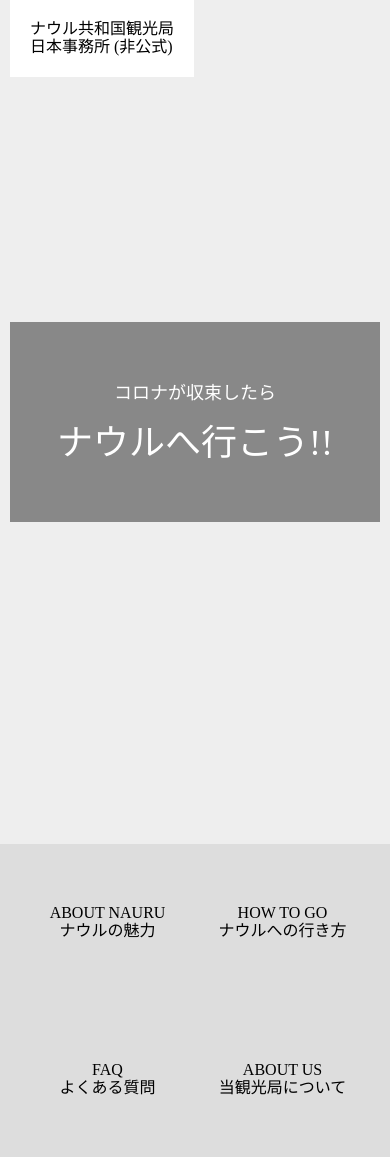
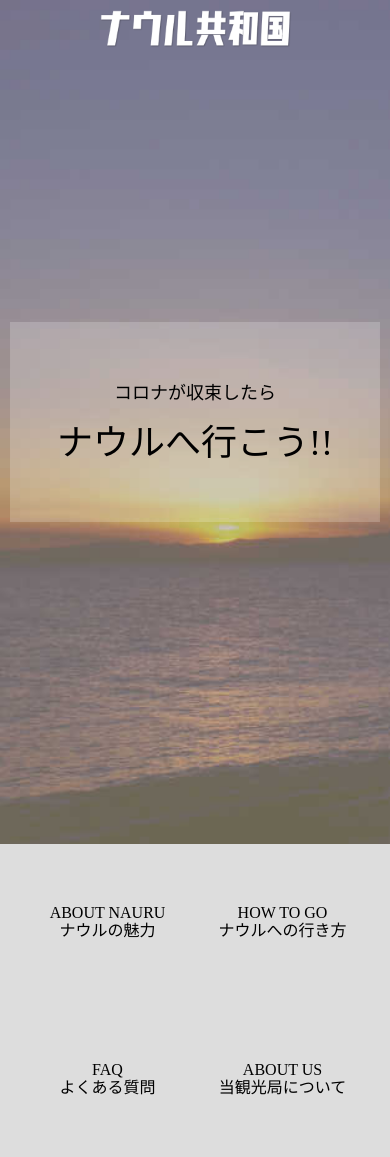
Before and after one commit to ad5jp/nauru, a PHP site: page / in a window 390 px wide. Shown: the top 1157 px of the page. Run offline with PHP 8.4, Linux system fonts and the light colour scheme.

Commit message:
えびさんデザインマージ

```diff
--- a/css/home.css
+++ b/css/home.css
@@ -2,20 +2,27 @@
   position: relative;
   width: 100%;
   height: 100vh;
-  background: #EEE;
+  background: url(/images/home/back.jpg);
+  background-size: cover;
 }
 
 .home-main-branding {
   position: absolute;
   left: 10%;
   top: 0;
-  padding: 20px;
-  background: #FFF;
+  padding: 10px;
+}
+
+.home-main-branding img {
+  width: 100%;
+  height: auto;
 }
 
 @media (max-width: 870px) {
   .home-main-branding {
-    left: 10px;
+    left: 0;
+    width: 100%;
+    padding: 10px 25%;
   }
 }
 
@@ -32,8 +39,8 @@
   padding: 40px 0;
   text-align: center;
   line-height: 50px;
-  background: #888;
-  color: #FFF;
+  background: rgba(255,255,255,0.2);
+  color: #000;
   font-size: 36px;
 }
 
--- a/index.html
+++ b/index.html
@@ -25,7 +25,7 @@
 <main class="home">
 
 <section class="home-main">
-    <h1 class="home-main-branding"><a href="/">ナウル共和国観光局<br>日本事務所 (非公式)</a></h1>
+    <h1 class="home-main-branding"><a href="/"><img src="/images/shared/logo.png" alt=""></a></h1>
     <div class="home-main-tagline">
         <p><small>コロナが収束したら</small></p>
         <p>ナウルへ行こう!!</p>
```
Also changed, not shown: images/shared/logo.png (renamed from images/home/logo.png).
